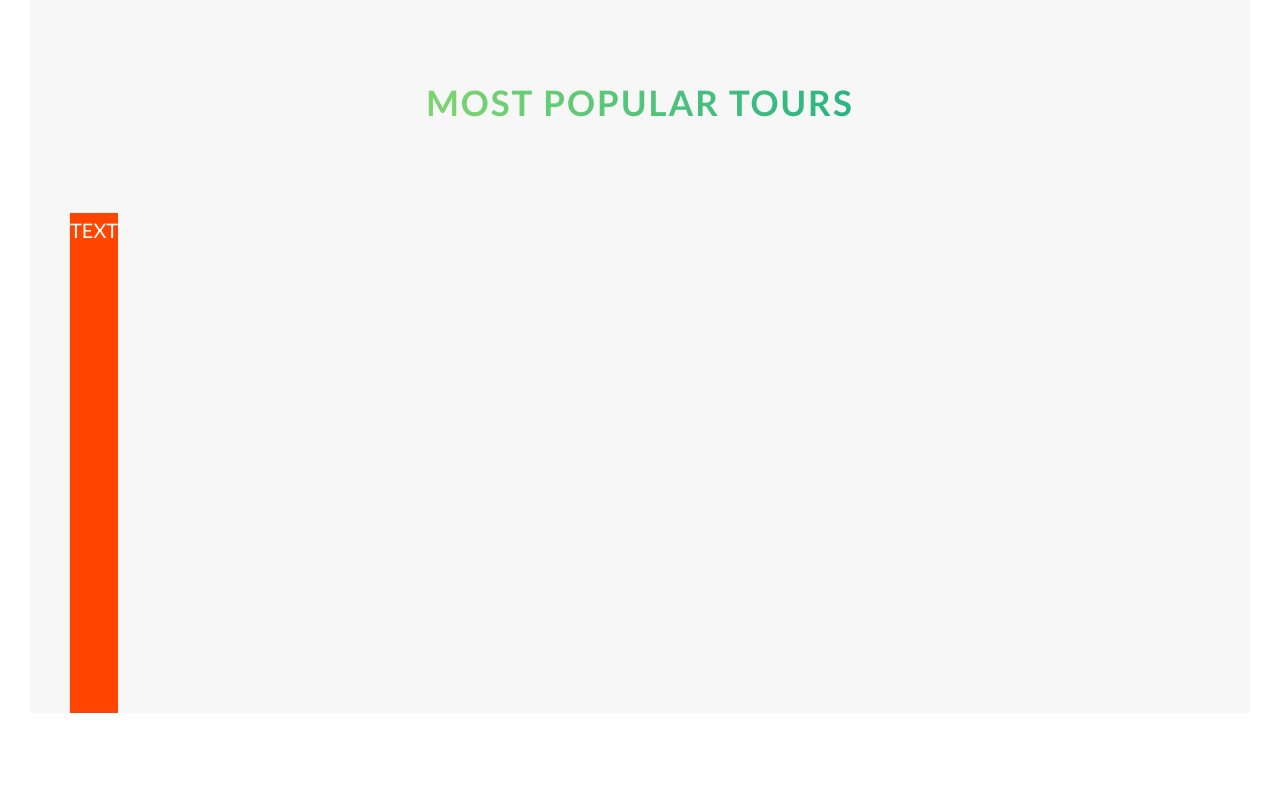
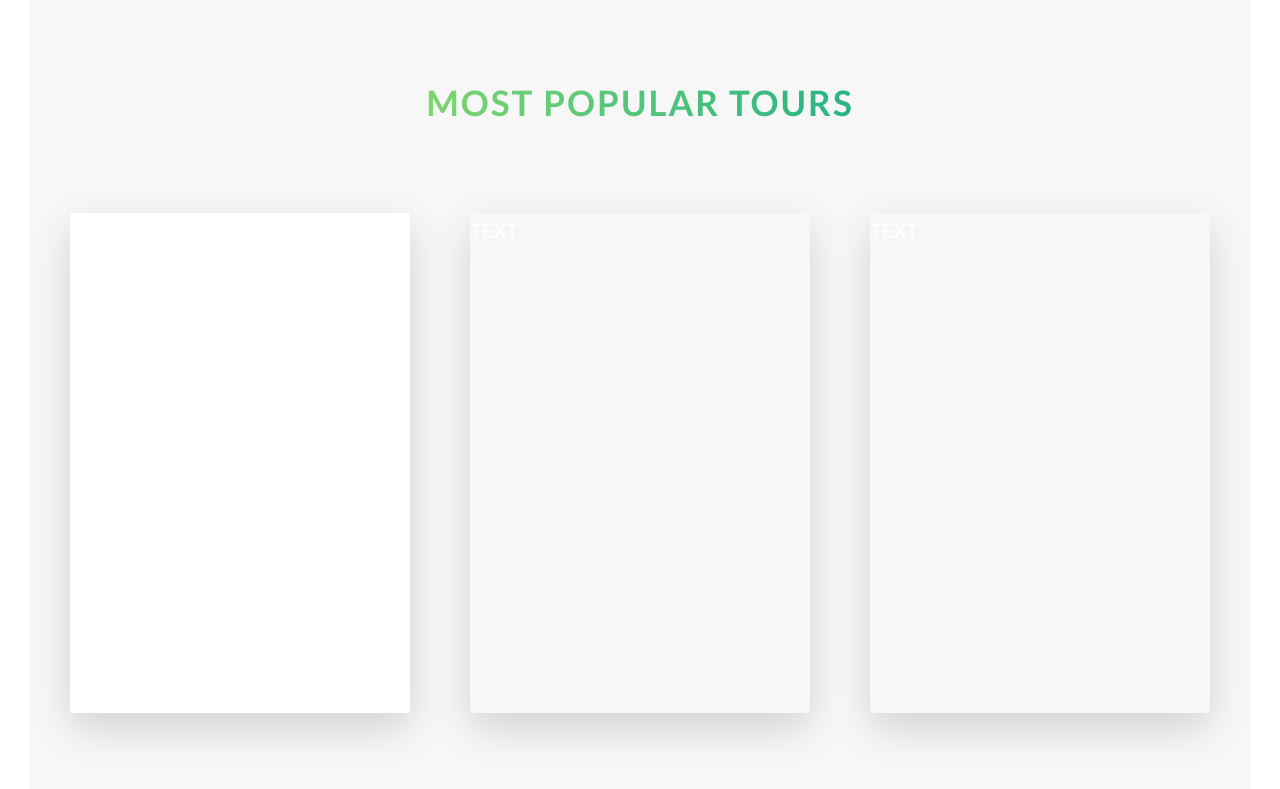
Before and after one commit to huntersfuntime/travelapp, a website: page index.html in a window 1280 px wide. Shown: the part 2262-3051 px from the top of the page. Before the commit the page ends 3005 px from the top, so only its background shows below. Drawn offline with Linux system fonts and the light colour scheme.

Commit message:
Cards created with rotation animations

```diff
--- a/index.html
+++ b/index.html
@@ -122,7 +122,7 @@
                             <div class="card__side card__side--front">
                                 Front
                             </div>
-                            <div class="card__side card__side--back">
+                            <div class="card__side card__side--back card__side--back-1">
                                 Back
                             </div>
                         </div>
--- a/sass/abstracts/_variables.scss
+++ b/sass/abstracts/_variables.scss
@@ -2,6 +2,12 @@
 $color-primary-light: #7ed56f;
 $color-primary-dark: #28b485;
 $color-greay-light-1: #f7f7f7;
+
+$color-secondary-light: #ffb900;
+$color-secondary-dark: #ff7730;
+
+$color-tertiary-light: #2998ff;
+$color-tertiary-dark: #5643fa;
 
 $color-grey-dark: #777;
 $color-white: #fff;
--- a/sass/components/_card.scss
+++ b/sass/components/_card.scss
@@ -2,23 +2,31 @@
     perspective: 1500rem;
     -moz-perspective: 150rem;
     position: relative;
+    height: 50rem;
 
     &__side {
-        background-color: orangered;
         color: white;
         font-size: 2rem;
         height: 50rem;
-        transition: all .8s;
+        transition: all .8s ease;
         position: absolute;
         top: 0;
         left: 0;
+        width: 100%;
+        backface-visibility: hidden;
+        border-radius: 3px;
+        box-shadow: 0 1.5rem 4rem rgba($color-black, .15);
 
         &--front {
-            background-color: orangered;
+            background-color: $color-white;
         }
         &--back {
             background-color: green;
             transform: rotateY(180deg);
+
+            &-1 {
+                background-image: linear-gradient(to right bottom, $color-secondary-light, $color-secondary-dark)
+            }
         }
     }
 
```
Also changed, not shown: css/style.css.
